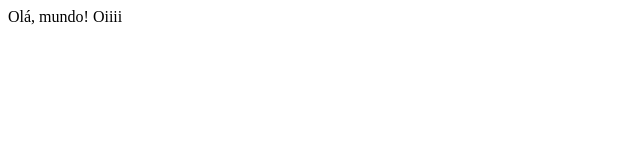
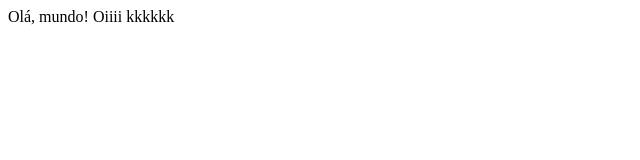
Before and after one commit to gabrielsenacrs/ProjetosWebPrimeiroAno, a plain HTML site: page projeto1/index.html in a window 1280 px wide. Shown: the full height of the page, 0-640 px from the left. Drawn offline with Linux system fonts and the light colour scheme.

Commit message:
Update index.html

```diff
--- a/projeto1/index.html
+++ b/projeto1/index.html
@@ -10,5 +10,7 @@
     Olá, mundo!
     Oiiii
 
+    kkkkkk
+
 </body>
 </html>
```
